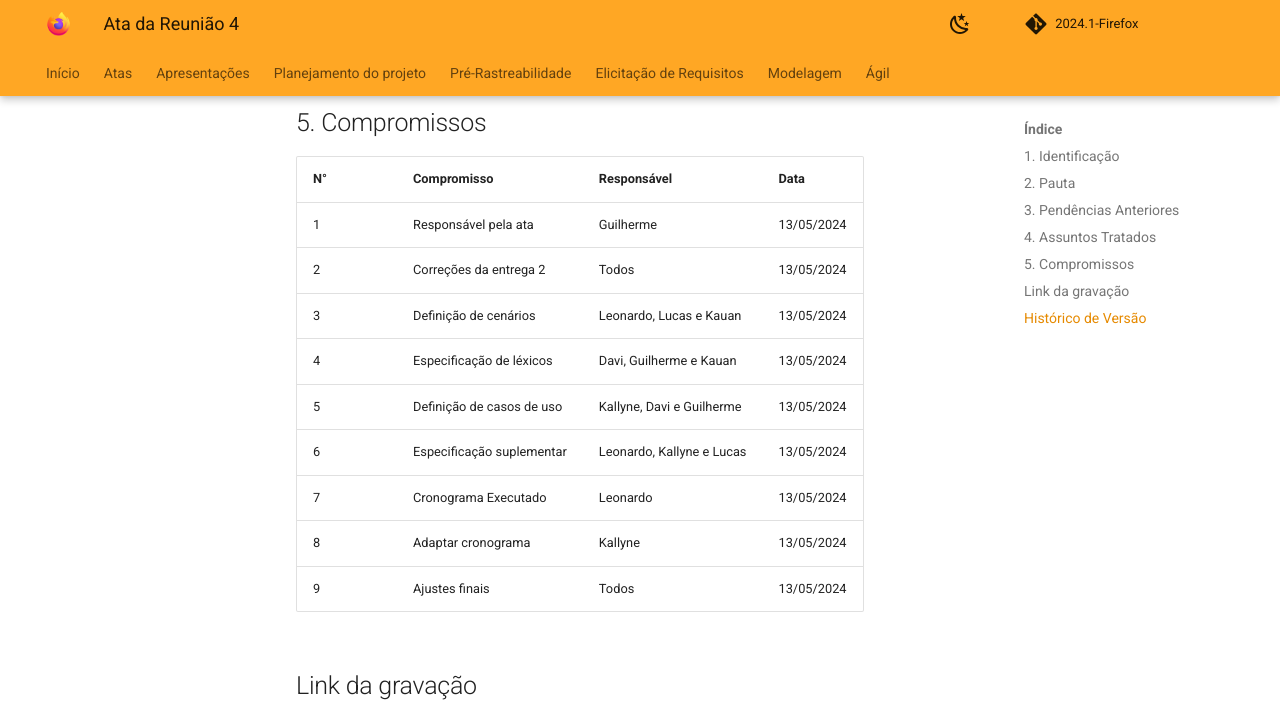
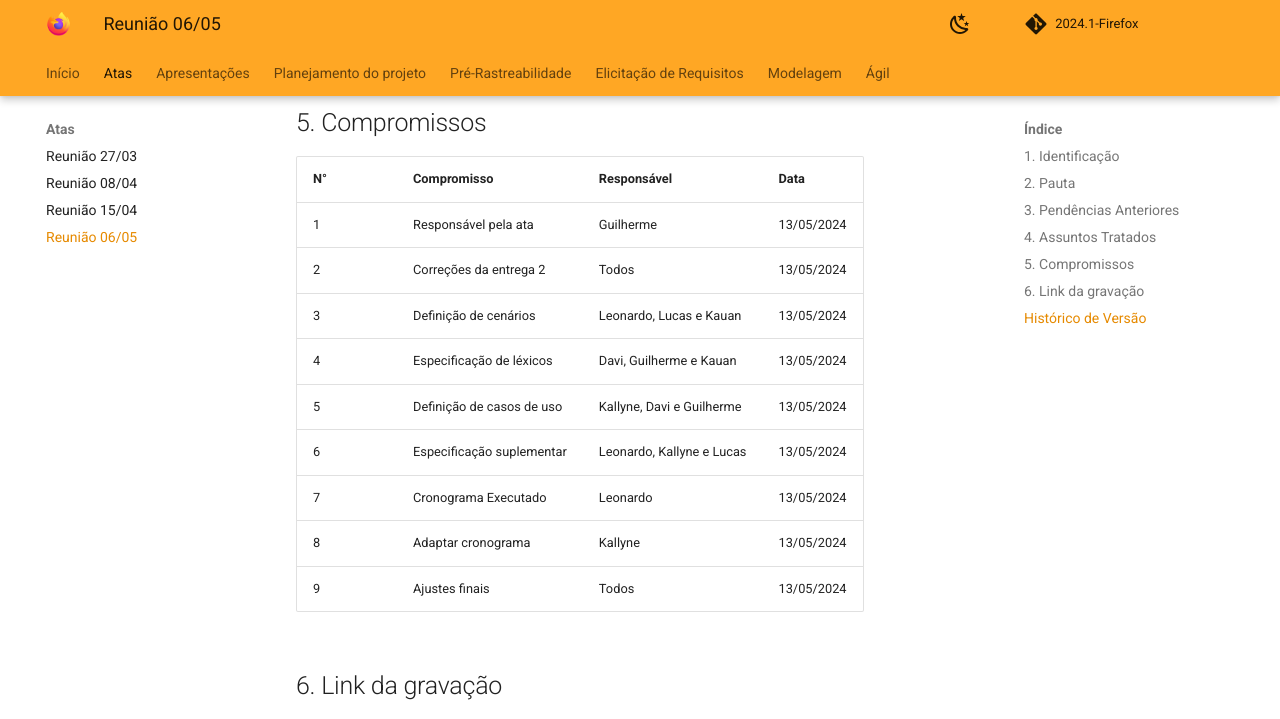
Before and after one commit to martinsglucas/Requisitos-de-Software, an MkDocs documentation site: the page built from docs/atas/ata_06_05.md, in a window 1280 px wide and 1400 px high, scrolled down 1440 px. Shown: the top 719 px of the window. Built offline with MkDocs 1.6.1 and Material for MkDocs 9.7.7, drawn with Linux system fonts in a browser that asks for light colours; comment, search, counter and statistics services are not loaded; some of the changed text lies outside the part shown; grey boxes are pictures that could not be loaded.

Commit message:
update: adiciona ata 06/05

```diff
--- a/docs/atas/ata_06_05.md
+++ b/docs/atas/ata_06_05.md
@@ -1,4 +1,4 @@
-# Ata da Reunião 4
+# **Ata da Reunião 4**
 
 ## 1. Identificação
 
@@ -52,7 +52,7 @@
 | 8   | Adaptar cronograma        | Kallyne                   | 13/05/2024 |
 | 9   | Ajustes finais            | Todos                     | 13/05/2024 |
 
-## Link da gravação
+## 6. Link da gravação
 
 <iframe width="560" height="315" src="https://www.youtube.com/embed/6zOX0H4x2vA?si=A3arX1aN62lAuX1F" title="YouTube video player" frameborder="0" allow="accelerometer; autoplay; clipboard-write; encrypted-media; gyroscope; picture-in-picture; web-share" referrerpolicy="strict-origin-when-cross-origin" allowfullscreen></iframe>
 
--- a/mkdocs.yml
+++ b/mkdocs.yml
@@ -12,6 +12,7 @@ nav:
     - Reunião 27/03: atas/ata_27_03.md
     - Reunião 08/04: atas/ata_08_04.md
     - Reunião 15/04: atas/ata_15_04.md
+    - Reunião 06/05: atas/ata_06_05.md
   - Apresentações:
     - Apresentação 1: apresentacoes/apresentacao_1.md
     - Apresentação 2: apresentacoes/apresentacao_2.md
```
